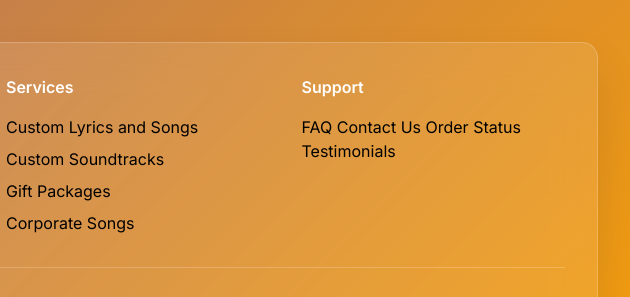
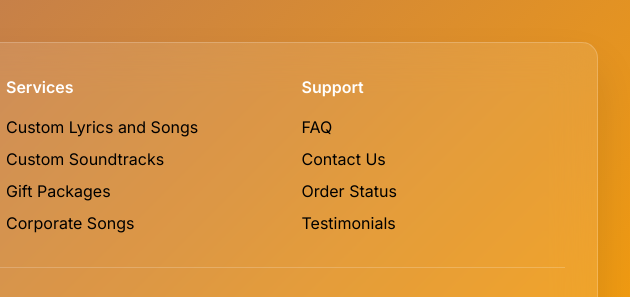
Before and after one commit to largerthansound/testindex, a plain HTML site: page index.html in a window 1280 px wide. Shown: the part 4438-4735 px from the top of the page, 650-1280 px from the left. Drawn offline with nearby package versions, Linux system fonts and the light colour scheme.

Commit message:
Update index.html

```diff
--- a/index.html
+++ b/index.html
@@ -464,10 +464,10 @@
                     <div>
                         <h4 class="text-white font-semibold mb-4">Support</h4>
                         <ul class="text-black-300 space-y-2">
-                            <a href="pages/faq.html">FAQ</a>
-                            <a href="pages/contact.html">Contact Us</a>
-                            <a href="pages/status.html">Order Status</a>
-                            <a href="pages/testimonials.html">Testimonials</a>
+                             <li><a href="pages/faq.html">FAQ</a></li>
+                             <li><a href="pages/contact.html">Contact Us</a></li>
+                             <li><a href="pages/status.html">Order Status</a></li>
+                             <li><a href="pages/testimonials.html">Testimonials</a></li>
                         </ul>
                     </div>
                 </div>
```
